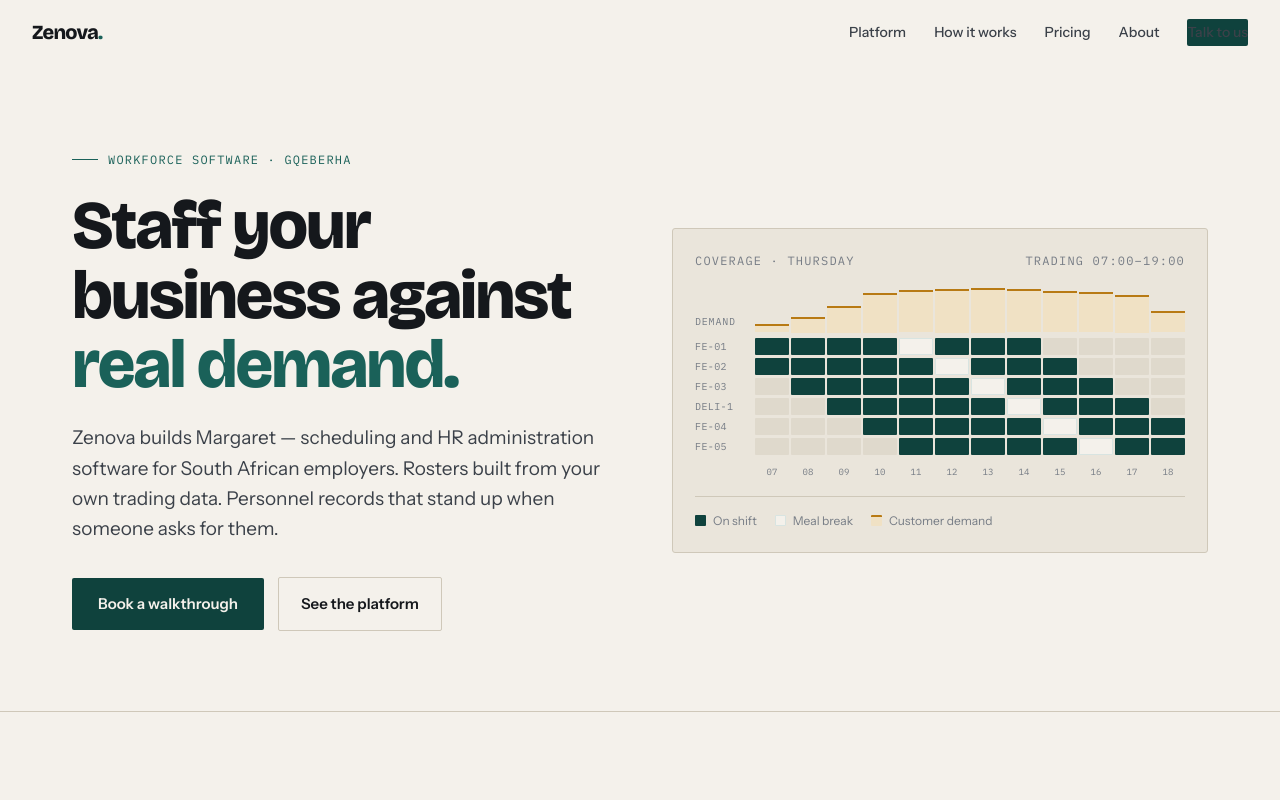
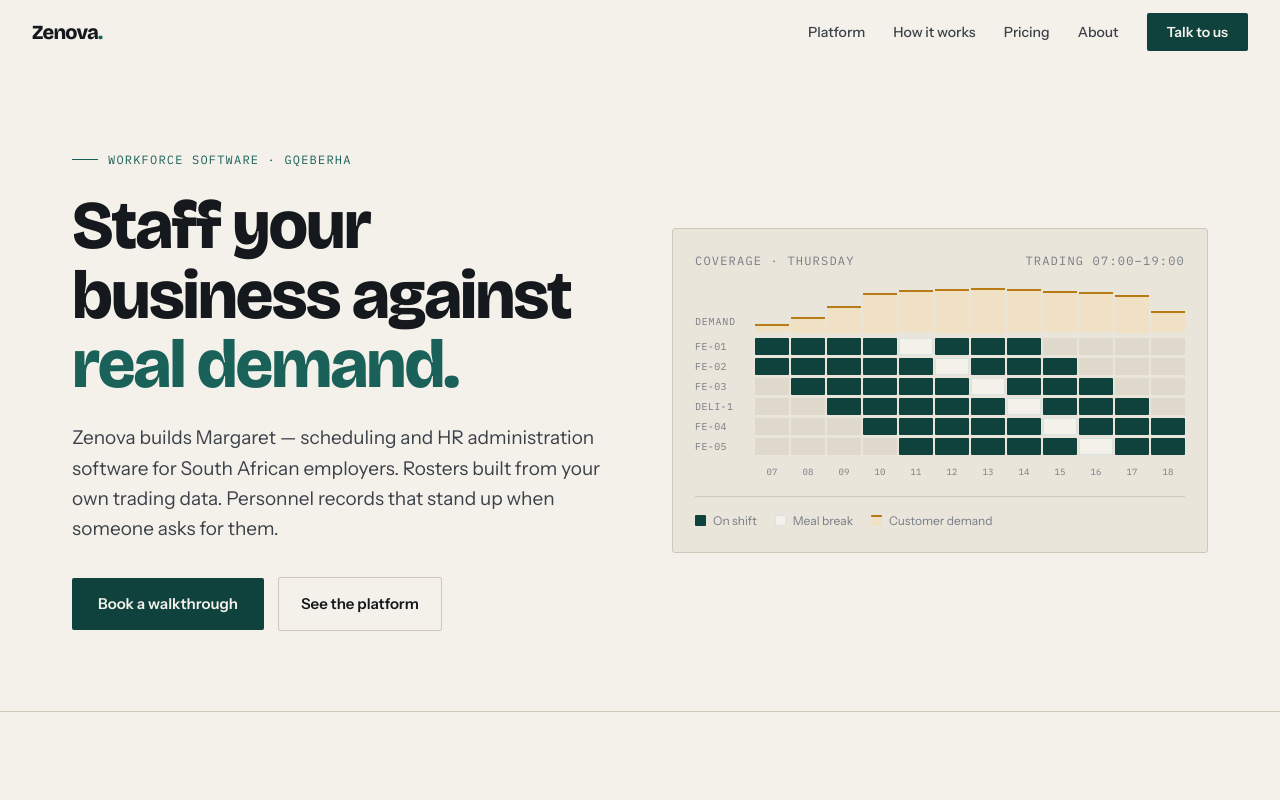
Before and after one commit to brendanhayward001-netizen/zenovabusiness.co.za, a plain HTML site: page index.html in a window 1280 px wide. Shown: the top 800 px of the page. Drawn offline with nearby package versions, Linux system fonts and the light colour scheme.

Commit message:
Update index.html
Changed button appearance

```diff
--- a/index.html
+++ b/index.html
@@ -54,12 +54,12 @@
 .navlinks{display:flex;gap:28px;list-style:none;align-items:center}
 .navlinks a{font-size:14px;font-weight:500;color:var(--ink-2);text-decoration:none;padding:4px 0;border-bottom:1px solid transparent;transition:border-color .2s,color .2s}
 .navlinks a:hover{color:var(--ink);border-bottom-color:var(--petrol-2)}
-.navbtn{
+.navlinks a.navbtn{
   background:var(--petrol);color:var(--paper);text-decoration:none;
   font-size:14px;font-weight:600;padding:10px 20px;border-radius:2px;
-  transition:background .2s;
+  border-bottom:none;transition:background .2s;
 }
-.navbtn:hover{background:var(--petrol-2)}
+.navlinks a.navbtn:hover{background:var(--petrol-2);color:var(--paper);border-bottom-color:transparent}
 .navtoggle{display:none;background:none;border:1px solid var(--line);border-radius:2px;padding:8px 12px;font:inherit;font-size:13px;cursor:pointer}
 
 /* ---------- hero ---------- */
```
